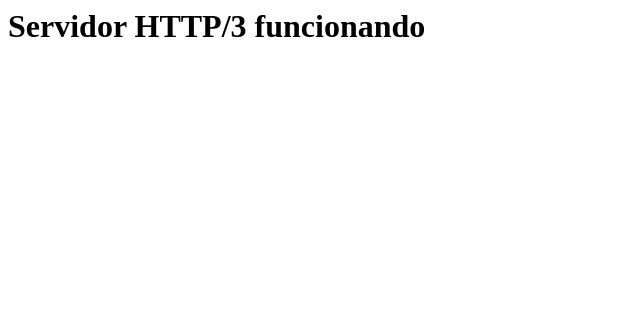
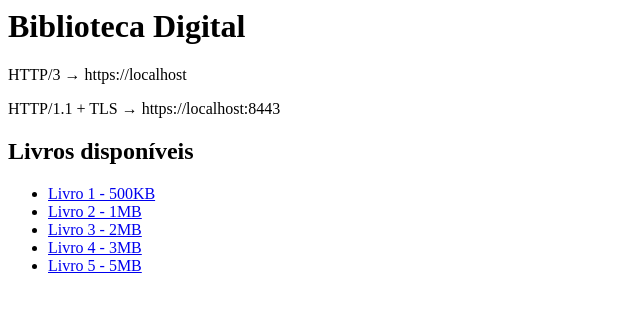
Before and after one commit to BrayanJone/Avaliacao-de-comparacao-entre-HTTP-3-e-HTTP-1.1, a plain HTML site: page Docker/index.html in a window 1280 px wide. Shown: the whole page, without its empty margins (0-640 px from the left). Drawn offline with Linux system fonts and the light colour scheme.

Commit message:
Update index.html

```diff
--- a/Docker/index.html
+++ b/Docker/index.html
@@ -1,5 +1,29 @@
 <html>
+<head>
+    <title>Biblioteca Digital</title>
+</head>
+
 <body>
-    <h1>Servidor HTTP/3 funcionando</h1>
+
+<h1>Biblioteca Digital</h1>
+
+<p>
+HTTP/3 → https://localhost
+</p>
+
+<p>
+HTTP/1.1 + TLS → https://localhost:8443
+</p>
+
+<h2>Livros disponíveis</h2>
+
+<ul>
+    <li><a href="/livros/livro1.txt">Livro 1 - 500KB</a></li>
+    <li><a href="/livros/livro2.txt">Livro 2 - 1MB</a></li>
+    <li><a href="/livros/livro3.txt">Livro 3 - 2MB</a></li>
+    <li><a href="/livros/livro4.txt">Livro 4 - 3MB</a></li>
+    <li><a href="/livros/livro5.txt">Livro 5 - 5MB</a></li>
+</ul>
+
 </body>
 </html>
```
